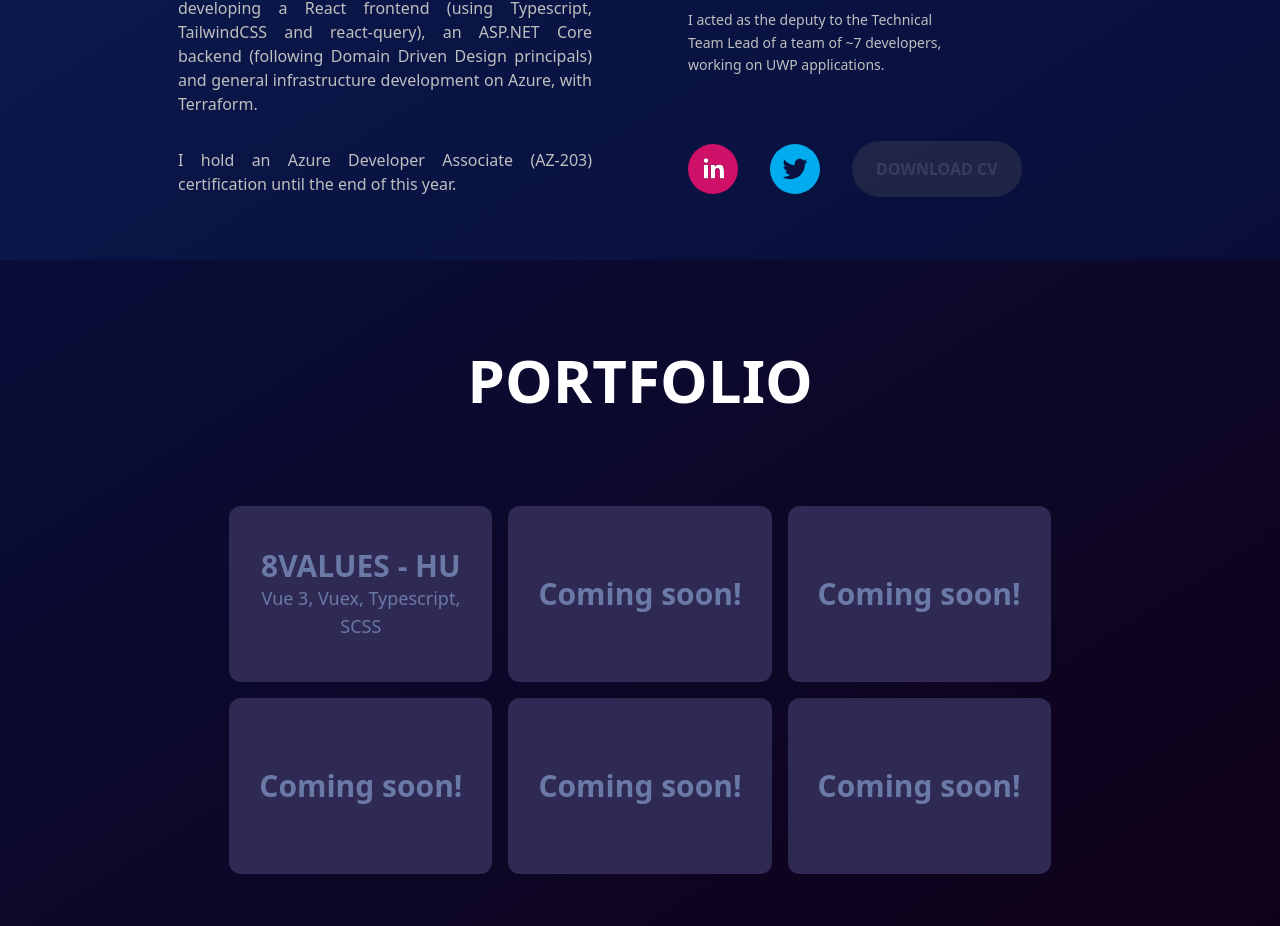
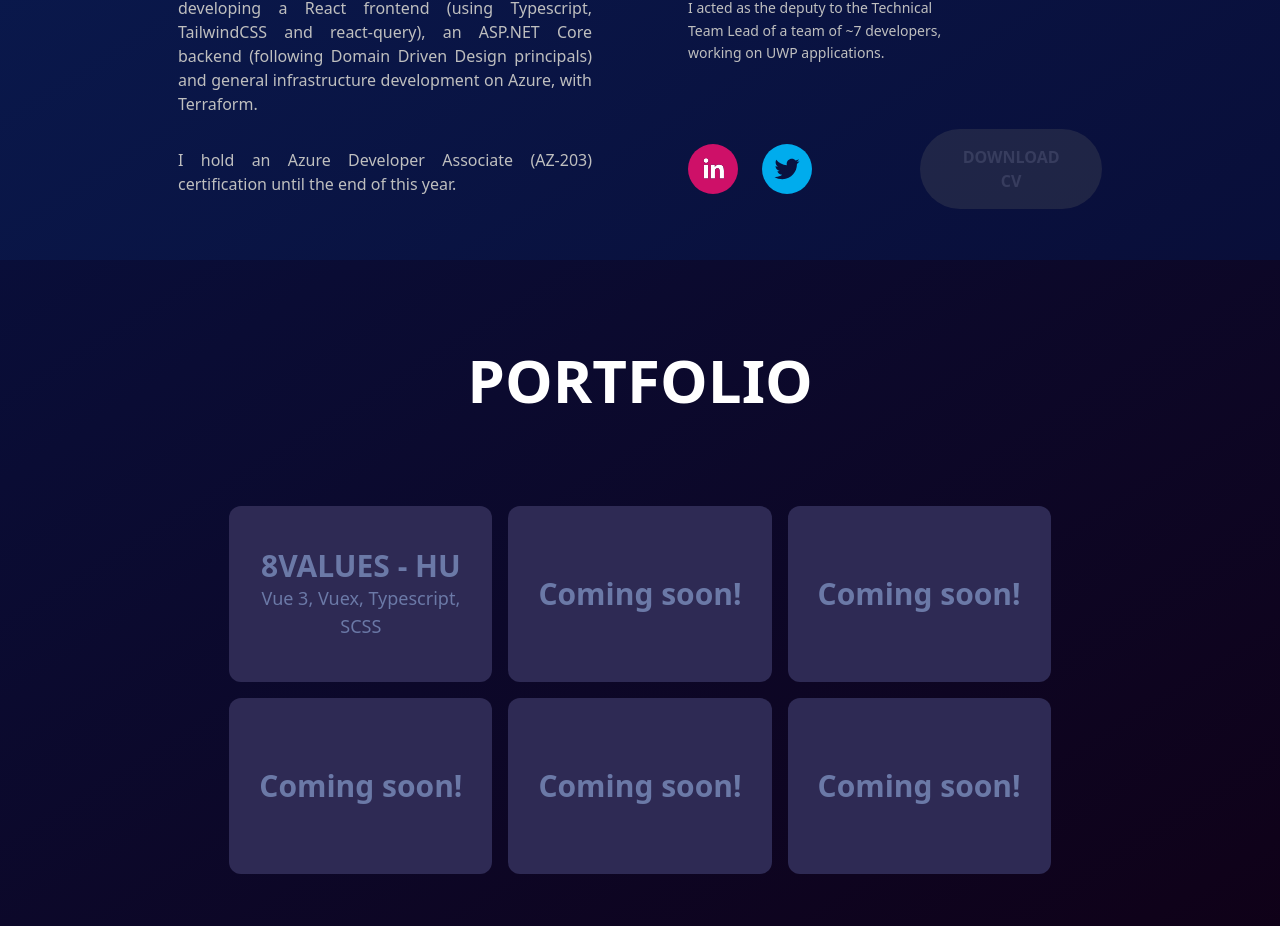
Before and after one commit to danielagg/personal-website-ts, a React (Create React App) app: page / in a window 1280 px wide. Shown: the part 1340-2266 px from the top of the page. Built offline with nearby package versions, Linux system fonts and the light colour scheme.

Commit message:
button positioning

```diff
--- a/src/sections/about.tsx
+++ b/src/sections/about.tsx
@@ -74,10 +74,10 @@ export const About = () => {
           </div>
 
           <div className="text-white xl:w-1/2">
-            <h2 className="text-center xl:text-left text-lg xl:text-4xl font-bold uppercase py-8">
+            <h2 className="text-center xl:text-left mt-6 xl:mt-0 text-lg xl:text-4xl font-bold uppercase py-8">
               Experience
             </h2>
-            <div className="flex flex-col space-y-4">
+            <div className="flex flex-col space-y-6 xl:space-y-4">
               {employments.map((e) => {
                 return (
                   <div key={e.id} className="flex justify-between items-center">
@@ -108,7 +108,8 @@ export const About = () => {
                 );
               })}
             </div>
-            <div className="mt-12 w-full flex items-center space-x-8">
+            <div className="mt-12 w-full flex items-center justify-between space-x-8">
+              <div className="flex space-x-4 xl:space-x-6 w-1/2">
                 <SocialIcon
                   url="https://linkedin.com/in/danielagg"
                   bgColor="#CE1068"
@@ -121,12 +122,14 @@ export const About = () => {
                   target="_blank"
                   rel="noopener noreferrer"
                 />
+              </div>
+
               <Button
                 variant="filled-pink"
                 round
                 disabled
                 text="Download CV"
-                className="px-6 py-2 xl:py-3"
+                className="w-1/2 xl:w-auto px-3 py-0 xl:py-3 xl:px-8"
               />
             </div>
           </div>
```
Lines whose indentation alone changed are shown as unchanged.
